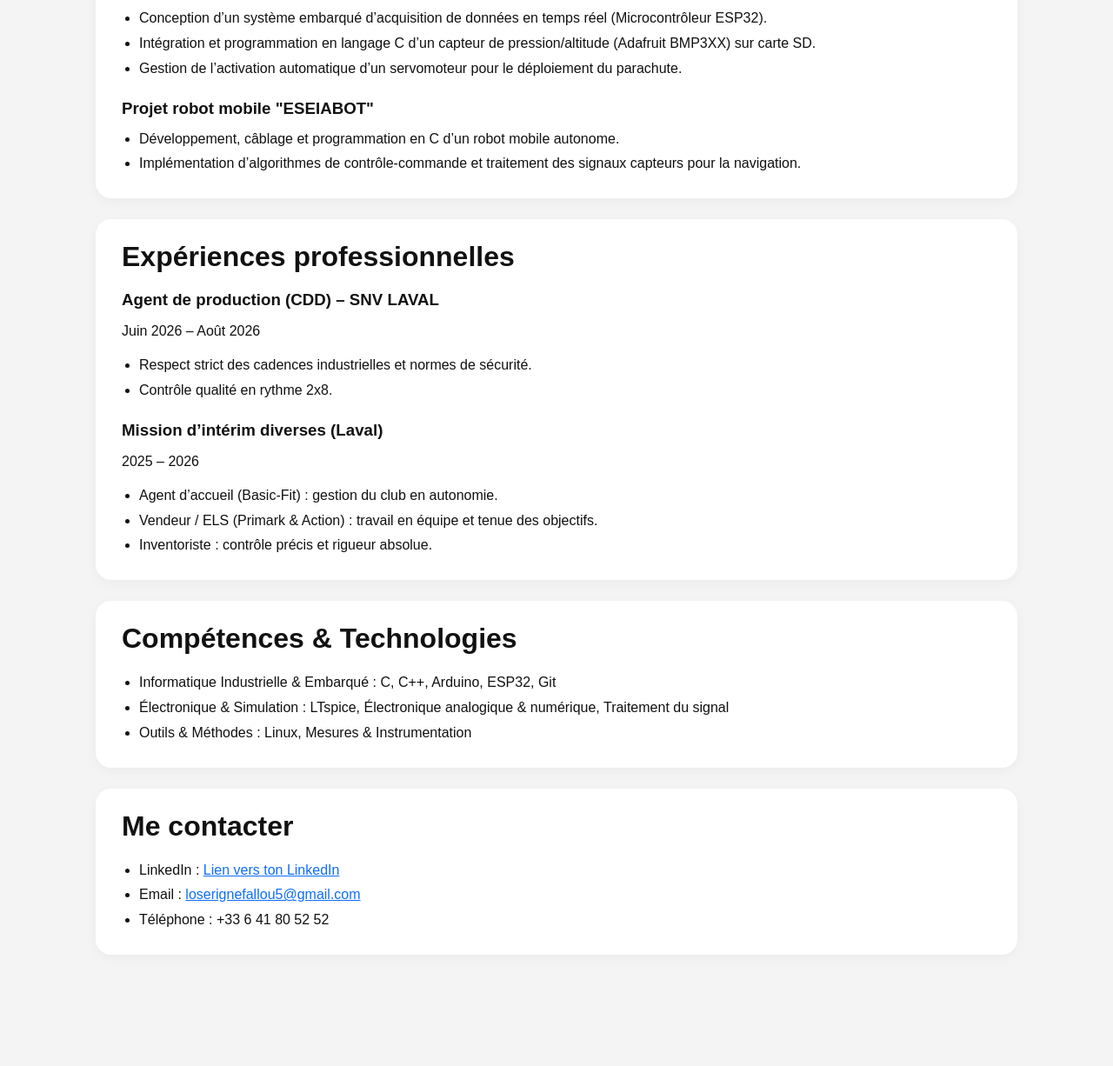
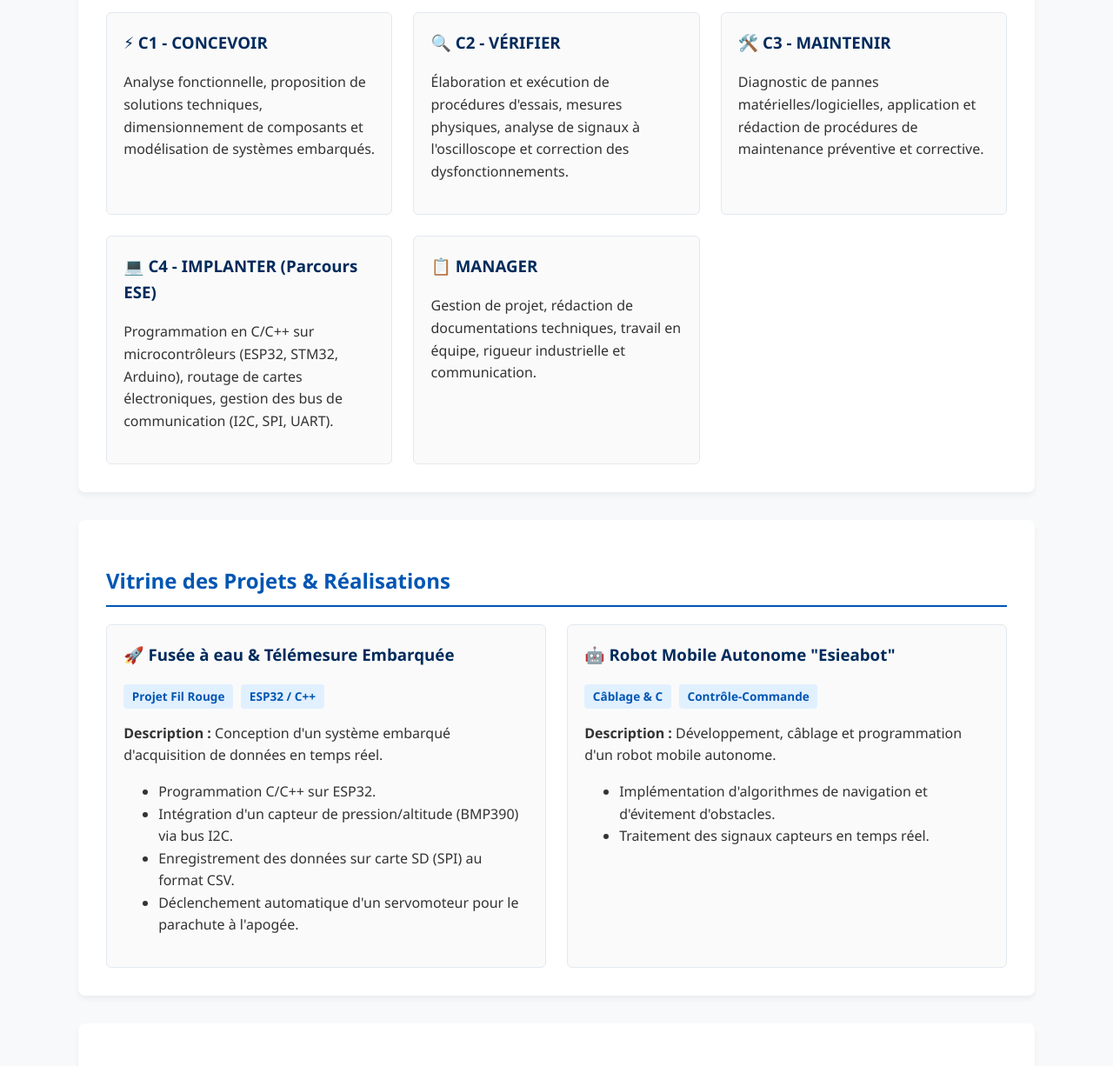
Before and after one commit to loserignefallou5-stack/loserignefallou5-stack, a plain HTML site: page index.html in a window 1280 px wide. Shown: the part 708-1934 px from the top of the page at 87% size. Drawn offline with Linux system fonts and the light colour scheme.

Commit message:
Revise portfolio structure and enhance content
Updated the portfolio layout and content, including new sections for skills, projects, and interests.

```diff
--- a/index.html
+++ b/index.html
@@ -1,109 +1,207 @@
 <!DOCTYPE html>
 <html lang="fr">
 <head>
-    <meta charset="UTF-8" />
-    <meta name="viewport" content="width=device-width, initial-scale=1.0" />
-    <title>Serigne Fallou Lo | Portfolio</title>
-    <link rel="stylesheet" href="style.css" />
+    <meta charset="UTF-8">
+    <meta name="viewport" content="width=device-width, initial-scale=1.0">
+    <title>Portfolio - Serigne Fallou LO | BUT GEII ESE</title>
+    <style>
+        :root {
+            --primary: #0056b3;
+            --secondary: #002b5c;
+            --bg: #f8f9fa;
+            --card-bg: #ffffff;
+            --text: #333333;
+        }
+        body {
+            font-family: 'Segoe UI', Tahoma, Geneva, Verdana, sans-serif;
+            margin: 0;
+            padding: 0;
+            background-color: var(--bg);
+            color: var(--text);
+            line-height: 1.6;
+        }
+        header {
+            background-color: var(--secondary);
+            color: white;
+            padding: 2rem 1rem;
+            text-align: center;
+        }
+        nav {
+            background: var(--primary);
+            padding: 0.8rem;
+            text-align: center;
+            position: sticky;
+            top: 0;
+            z-index: 100;
+        }
+        nav a {
+            color: white;
+            text-decoration: none;
+            margin: 0 15px;
+            font-weight: bold;
+        }
+        nav a:hover {
+            text-decoration: underline;
+        }
+        .container {
+            max-width: 1100px;
+            margin: 2rem auto;
+            padding: 0 1rem;
+        }
+        section {
+            background: var(--card-bg);
+            padding: 2rem;
+            margin-bottom: 2rem;
+            border-radius: 8px;
+            box-shadow: 0 4px 6px rgba(0,0,0,0.05);
+        }
+        h2 {
+            color: var(--primary);
+            border-bottom: 2px solid var(--primary);
+            padding-bottom: 0.5rem;
+        }
+        .skills-grid, .projects-grid {
+            display: grid;
+            grid-template-columns: repeat(auto-fit, minmax(280px, 1fr));
+            gap: 1.5rem;
+            margin-top: 1rem;
+        }
+        .card {
+            border: 1px solid #e2e8f0;
+            border-radius: 6px;
+            padding: 1.2rem;
+            background: #fafafa;
+        }
+        .card h3 {
+            margin-top: 0;
+            color: var(--secondary);
+        }
+        .badge {
+            display: inline-block;
+            background: #e1f0ff;
+            color: var(--primary);
+            padding: 0.2rem 0.6rem;
+            border-radius: 4px;
+            font-size: 0.85rem;
+            font-weight: bold;
+            margin-right: 5px;
+        }
+        footer {
+            text-align: center;
+            padding: 1.5rem;
+            background: var(--secondary);
+            color: white;
+            margin-top: 2rem;
+        }
+    </style>
 </head>
 <body>
-    <header class="topbar">
-      <nav class="nav">
+
+    <header>
+        <h1>Serigne Fallou LO</h1>
+        <p>Étudiant en BUT2 GEII - Électronique & Systèmes Embarqués (ESE) | IUT de Bordeaux</p>
+    </header>
+
+    <nav>
         <a href="#about">À propos</a>
-        <a href="#formation">Formation</a>
+        <a href="#competences">Compétences</a>
         <a href="#projets">Projets</a>
-        <a href="#experience">Expérience</a>
+        <a href="#interets">Centres d'intérêt</a>
         <a href="#contact">Contact</a>
     </nav>
-    </header>
 
-    <main class="container">
-      <section id="about" class="hero">
-        <div class="photo">S</div>
-        <div class="hero-text">
-          <p class="subtitle">Alternance (3 ans) – Électronique & Systèmes embarqués</p>
-          <h1>Serigne Fallou Lo</h1>
-          <p class="intro">
-            Étudiant en BUT GEII (Génie Électrique et Informatique Industrielle)
-            à l’IUT de Bordeaux, passionné par les systèmes embarqués,
-            l’électronique et la programmation.
+    <div class="container">
+
+        <!-- À PROPOS -->
+        <section id="about">
+            <h2>À propos de moi</h2>
+            <p>
+                Bienvenue sur mon portfolio ! Après une première année de prépa intégrée à l'ESIEA Laval, j'ai rejoint la 2ème année de <strong>BUT GEII (Génie Électrique et Informatique Industrielle)</strong> à l'IUT de Bordeaux, spécialité <strong>Électronique et Systèmes Embarqués (ESE)</strong>.
             </p>
+            <p>
+                Passionné par le développement sur microcontrôleurs, la conception de cartes et le traitement de signal, je prépare activement mes candidatures pour un stage technicien de 10 semaines dès avril 2027 ainsi que ma poursuite d'études en école d'ingénieurs.
+            </p>
+        </section>
+
+        <!-- VITRINE DES COMPÉTENCES (APC GEII) -->
+        <section id="competences">
+            <h2>Vitrine des Compétences (Référentiel GEII)</h2>
+            <div class="skills-grid">
+                <div class="card">
+                    <h3>⚡ C1 - CONCEVOIR</h3>
+                    <p>Analyse fonctionnelle, proposition de solutions techniques, dimensionnement de composants et modélisation de systèmes embarqués.</p>
+                </div>
+                <div class="card">
+                    <h3>🔍 C2 - VÉRIFIER</h3>
+                    <p>Élaboration et exécution de procédures d'essais, mesures physiques, analyse de signaux à l'oscilloscope et correction des dysfonctionnements.</p>
+                </div>
+                <div class="card">
+                    <h3>🛠️ C3 - MAINTENIR</h3>
+                    <p>Diagnostic de pannes matérielles/logicielles, application et rédaction de procédures de maintenance préventive et corrective.</p>
+                </div>
+                <div class="card">
+                    <h3>💻 C4 - IMPLANTER (Parcours ESE)</h3>
+                    <p>Programmation en C/C++ sur microcontrôleurs (ESP32, STM32, Arduino), routage de cartes électroniques, gestion des bus de communication (I2C, SPI, UART).</p>
+                </div>
+                <div class="card">
+                    <h3>📋 MANAGER</h3>
+                    <p>Gestion de projet, rédaction de documentations techniques, travail en équipe, rigueur industrielle et communication.</p>
+                </div>
             </div>
         </section>
 
-      <section id="formation" class="block">
-        <h2>Formation</h2>
+        <!-- VITRINE DES PROJETS -->
+        <section id="projets">
+            <h2>Vitrine des Projets & Réalisations</h2>
+            <div class="projects-grid">
+                <div class="card">
+                    <h3>🚀 Fusée à eau & Télémesure Embarquée</h3>
+                    <span class="badge">Projet Fil Rouge</span> <span class="badge">ESP32 / C++</span>
+                    <p><strong>Description :</strong> Conception d'un système embarqué d'acquisition de données en temps réel.</p>
                     <ul>
-          <li><strong>BUT2 GEII – Parcours ESE</strong> – Dès Septembre 2026 – IUT de Bordeaux</li>
-          <li><strong>Licence 1 MATH – PHYS – INFO (MPI)</strong> – 2024 – 2025 – UASZ (Sénégal)</li>
-          <li><strong>1ère Année Cycle Ingénieur</strong> – 2025 – 2026 – ESIEA Laval</li>
-          <li><strong>Baccalauréat S2</strong> – 2023 – 2024 – EPPG (Sénégal)</li>
+                        <li>Programmation C/C++ sur ESP32.</li>
+                        <li>Intégration d'un capteur de pression/altitude (BMP390) via bus I2C.</li>
+                        <li>Enregistrement des données sur carte SD (SPI) au format CSV.</li>
+                        <li>Déclenchement automatique d'un servomoteur pour le parachute à l'apogée.</li>
+                    </ul>
+                </div>
+
+                <div class="card">
+                    <h3>🤖 Robot Mobile Autonome "Esieabot"</h3>
+                    <span class="badge">Câblage & C</span> <span class="badge">Contrôle-Commande</span>
+                    <p><strong>Description :</strong> Développement, câblage et programmation d'un robot mobile autonome.</p>
+                    <ul>
+                        <li>Implémentation d'algorithmes de navigation et d'évitement d'obstacles.</li>
+                        <li>Traitement des signaux capteurs en temps réel.</li>
+                    </ul>
+                </div>
+            </div>
+        </section>
+
+        <!-- CENTRES D'INTÉRÊT -->
+        <section id="interets">
+            <h2>Centres d'intérêt & Engagement</h2>
+            <ul>
+                <li><strong>Musculation & Fitness :</strong> Pratique régulière (discipline, rigueur et dépassement de soi).</li>
+                <li><strong>Électronique DIY & Nouvelles Technologies :</strong> Veille technologique, projets personnels embarqués, microcontrôleurs.</li>
             </ul>
         </section>
 
-      <section id="projets" class="block">
-        <h2>Projets techniques & académiques</h2>
+        <!-- CONTACT -->
+        <section id="contact">
+            <h2>Me Contacter</h2>
+            <p>N'hésitez pas à me contacter pour toute opportunité de stage ou d'échange professionnel :</p>
+            <p>📧 <strong>Email :</strong> loserignefallou5@gmail.com</p>
+            <p>📍 <strong>Localisation :</strong> Bordeaux / Gradignan, France</p>
+            <p>🔗 <strong>LinkedIn :</strong> <a href="#" target="_blank">Mon profil LinkedIn</a></p>
+            <p>💻 <strong>GitHub :</strong> <a href="#" target="_blank">Mon profil GitHub</a></p>
+        </section>
 
-        <div class="project">
-          <h3>Projet fusée à eau électronique</h3>
-          <ul>
-            <li>Conception d’un système embarqué d’acquisition de données en temps réel (Microcontrôleur ESP32).</li>
-            <li>Intégration et programmation en langage C d’un capteur de pression/altitude (Adafruit BMP3XX) sur carte SD.</li>
-            <li>Gestion de l’activation automatique d’un servomoteur pour le déploiement du parachute.</li>
-          </ul>
     </div>
 
-        <div class="project">
-          <h3>Projet robot mobile "ESEIABOT"</h3>
-          <ul>
-            <li>Développement, câblage et programmation en C d’un robot mobile autonome.</li>
-            <li>Implémentation d’algorithmes de contrôle-commande et traitement des signaux capteurs pour la navigation.</li>
-          </ul>
-        </div>
-      </section>
+    <footer>
+        <p>© 2026 Serigne Fallou LO - Portfolio BUT GEII IUT de Bordeaux</p>
+    </footer>
 
-      <section id="experience" class="block">
-        <h2>Expériences professionnelles</h2>
-
-        <div class="job">
-          <h3>Agent de production (CDD) – SNV LAVAL</h3>
-          <p>Juin 2026 – Août 2026</p>
-          <ul>
-            <li>Respect strict des cadences industrielles et normes de sécurité.</li>
-            <li>Contrôle qualité en rythme 2x8.</li>
-          </ul>
-        </div>
-
-        <div class="job">
-          <h3>Mission d’intérim diverses (Laval)</h3>
-          <p>2025 – 2026</p>
-          <ul>
-            <li>Agent d’accueil (Basic-Fit) : gestion du club en autonomie.</li>
-            <li>Vendeur / ELS (Primark & Action) : travail en équipe et tenue des objectifs.</li>
-            <li>Inventoriste : contrôle précis et rigueur absolue.</li>
-          </ul>
-        </div>
-      </section>
-
-      <section class="block">
-        <h2>Compétences & Technologies</h2>
-        <ul>
-          <li>Informatique Industrielle & Embarqué : C, C++, Arduino, ESP32, Git</li>
-          <li>Électronique & Simulation : LTspice, Électronique analogique & numérique, Traitement du signal</li>
-          <li>Outils & Méthodes : Linux, Mesures & Instrumentation</li>
-        </ul>
-      </section>
-
-      <section id="contact" class="block">
-        <h2>Me contacter</h2>
-        <ul>
-          <li>LinkedIn : <a href="#">Lien vers ton LinkedIn</a></li>
-          <li>Email : <a href="mailto:loserignefallou5@gmail.com">loserignefallou5@gmail.com</a></li>
-          <li>Téléphone : +33 6 41 80 52 52</li>
-        </ul>
-      </section>
-    </main>
-
-    <script src="script.js"></script>
 </body>
 </html>
```
Lines whose indentation alone changed are shown as unchanged.
